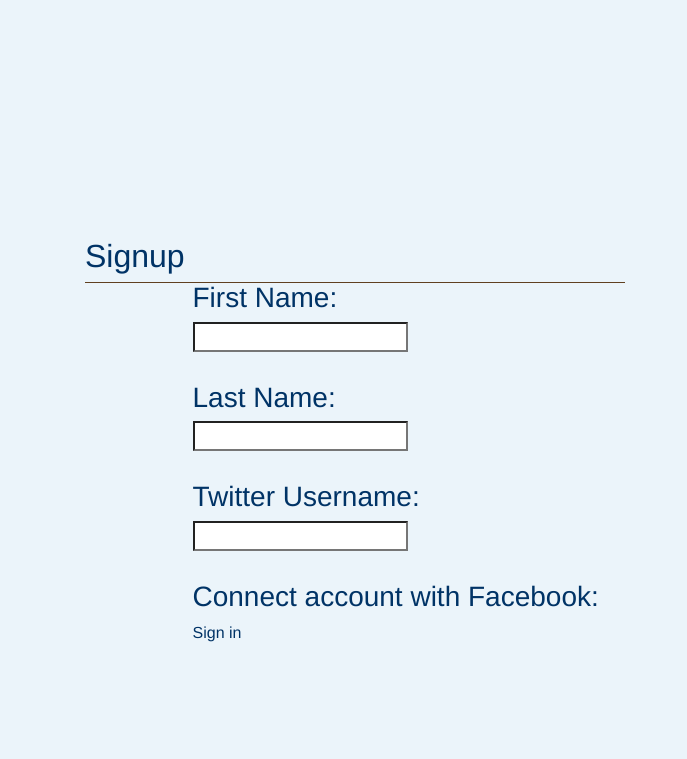
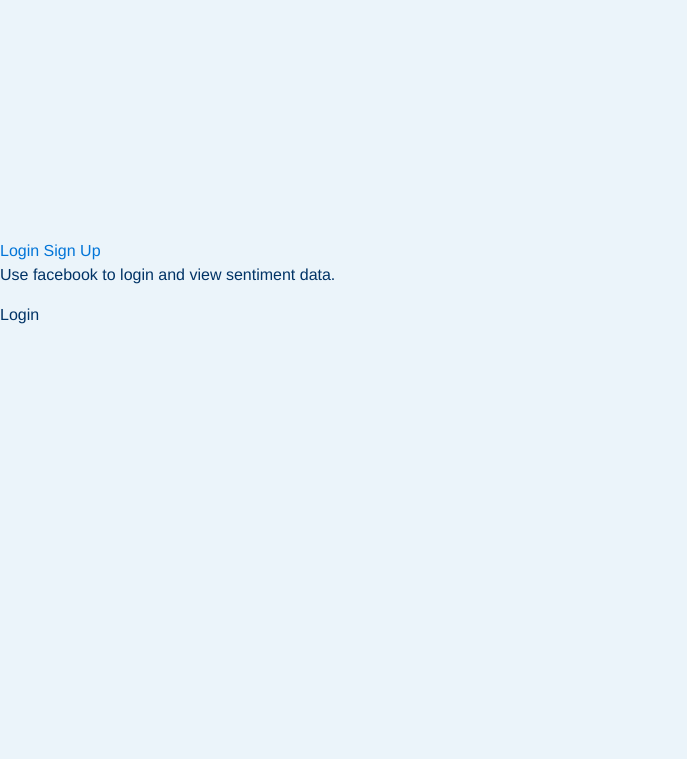
Before and after one commit to rohansub/Emotion-Analysis, a Python web app: template app/templates/login.html in a window 1280 px wide. Shown: the part 1581-2340 px from the top of the page, without its empty margins (0-687 px from the left). Run offline with Jinja, Linux system fonts and the light colour scheme; the template is opened without the code that fills it: most values are stand-ins (such as "Sample title", 1, 10 or a date in 2020); some libraries are stand-ins or nearby versions.

Commit message:
Added files via upload

```diff
--- a/app/templates/index.html
+++ b/app/templates/index.html
@@ -1,6 +1,6 @@
 {% extends "base.html" %}
 {% block content %}
-Z
+
         <p class='circle-image'
            style="background-image: url(https://graph.facebook.com/{{ user['id'] }}/picture?type=large);
                            margin-left: auto; margin-right: auto;">
--- a/app/templates/login.html
+++ b/app/templates/login.html
@@ -43,55 +43,61 @@
         </div>
       </div>
     </div>
-    <hr style="margin: 0px; padding: 0px; border-color: #604020; color: #003366; size = '10'"">
+    <hr style="margin: 0px; padding: 0px; border-color: #604020; color: #003366; size = '10'">
   </div>
 </section>
 
 <section id = "Login">
-  <div class = "container">
     <div style="min-height: 95vh; padding-top: 30vh; padding-bottom: 30vh">
-      <div class="row featurette">
-        <div class="col-md-6">
-          <h2>Signup </h2>
-          <hr style="margin: 0px; padding: 0px; border-color: #604020; color: #003366">
+<div class="login-box">
+  <div class="lb-header">
+    <a href="#Login" class="active" id="login-box-link">Login</a>
+    <a href="#Login" id="signup-box-link">Sign Up</a>
+  </div>
+  <form class="email-login">
+    <p>Use facebook to login and view sentiment data.</p>
+    <div class="fb-login-button" data-size='xlarge' data-scope="public_profile">
+      Login
+    </div>
 
-        </div>
-      </div>
-      <div class = "row-featurette">
-        <div class="col-md-5 col-md-push-1">
-          <form>
-            <h3>First Name: </h3><input type="text" name="firstname">
-            <h3><br>Last Name: </h3><input type = "text" name = "lastname">
-            <h3><br>Twitter Username: </h3><input type = "text" name = "twitterhandle">
-          </form>
-          <h3><br>Connect account with Facebook: </h3>
-          <div class="fb-login-button" data-size='xlarge' data-scope="public_profile">
-            Sign in
-          </div>
-        </div>
-      </div>
+
+  </form>
+  <form class="email-signup">
+    <div class="u-form-group">
+      <input type="Name" placeholder="First Name" />
     </div>
-  </div>
+    <div class="u-form-group">
+      <input type="Name" placeholder="Last Name" />
+    </div>
+    <div class="u-form-group">
+      <input type="TwitterHandle" placeholder="Twitter Username" />
+    </div>
+    <div class="fb-login-button" data-size='xlarge' data-scope="public_profile">
+      Signup
+    </div>
+  </form>
+</div>
 </div>
 </section>
 </div>
-<!-- Animated Scrolling -->
+<script src="https://ajax.googleapis.com/ajax/libs/jquery/1.11.3/jquery.min.js"></script>
 <script type="text/javascript">
-$(function () {
-  $('.smoothScroll').click(function () {
-    if (location.pathname.replace(/^\//, '') == this.pathname.replace(/^\//, '') && location.hostname == this.hostname) {
-      var target = $(this.hash);
-      target = target.length ? target : $('[name=' + this.hash.slice(1) + ']');
-      if (target.length) {
-        $('html,body').animate({
-          scrollTop: target.offset().top
-        }, 1000);
-        return false;
-      }
-    }
+  $(".email-signup").hide();
+  $("#signup-box-link").click(function(){
+    $(".email-login").fadeOut(100);
+    $(".email-signup").delay(100).fadeIn(100);
+    $("#login-box-link").removeClass("active");
+    $("#signup-box-link").addClass("active");
   });
-});
+  $("#login-box-link").click(function(){
+    $(".email-login").delay(100).fadeIn(100);;
+    $(".email-signup").fadeOut(100);
+    $("#login-box-link").addClass("active");
+    $("#signup-box-link").removeClass("active");
+  });
 </script>
 <script>window.jQuery || document.write('<script src="../../assets/js/vendor/jquery.min.js"><\/script>')</script>
+    <script src="../../dist/js/bootstrap.min.js"></script>
+    <script src="../../assets/js/ie10-viewport-bug-workaround.js"></script>
 
 {% endblock %}
```
